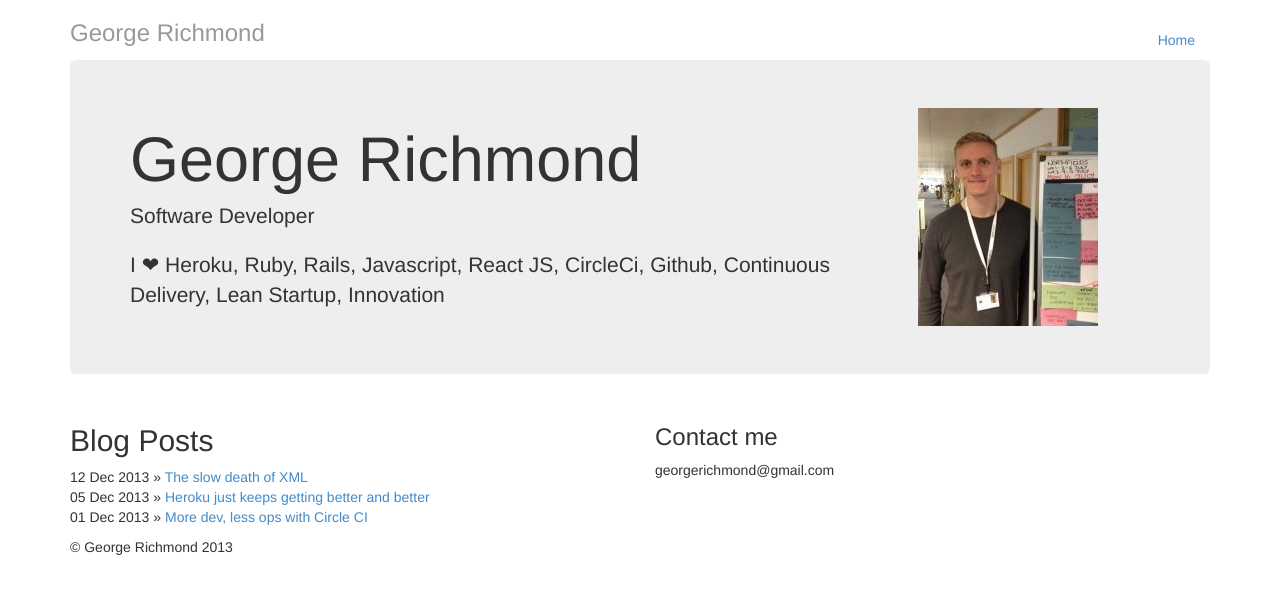
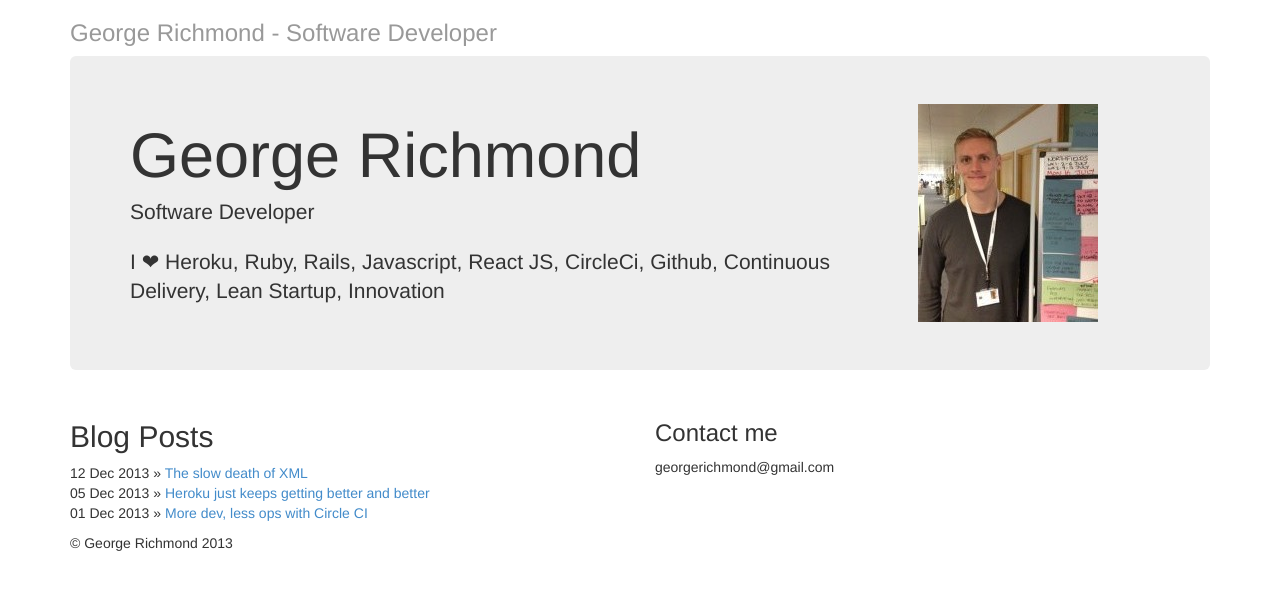
Before and after one commit to georgerichmond/georgerichmond.github.io, a Jekyll site: the page built from index.html, in a window 1280 px wide. Shown: the top 594 px of the page. Built offline with Jekyll 4.4.1, drawn with Linux system fonts in a browser that asks for light colours; Markdown is read by kramdown in place of the engine named in the settings.

Commit message:
Tidied up header

```diff
--- a/_layouts/default.html
+++ b/_layouts/default.html
@@ -12,10 +12,7 @@
     <div class="container">
 
       <div class="header">
-        <ul class="nav nav-pills pull-right">
-          <li><a href="/">Home</a></li>
-        </ul>
-        <h3 class="text-muted">George Richmond</h3>
+        <h3 class="text-muted">George Richmond - Software Developer</h3>
       </div>
 
       <div class="row">
```
